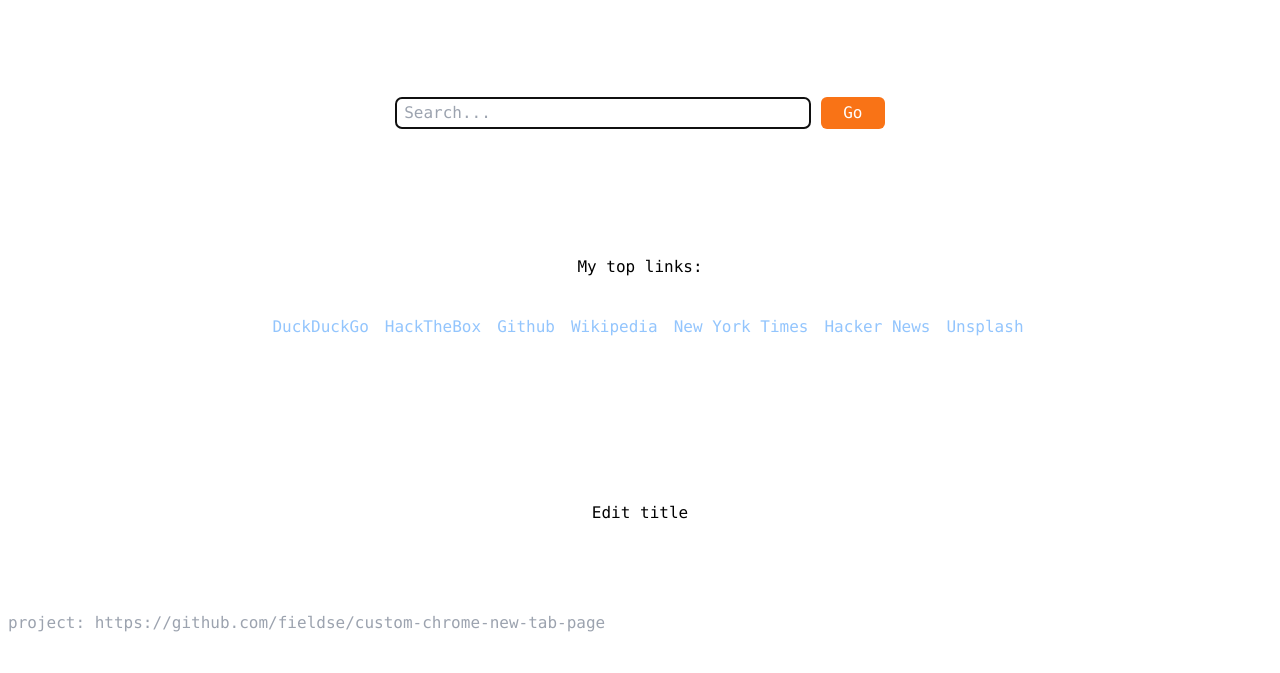
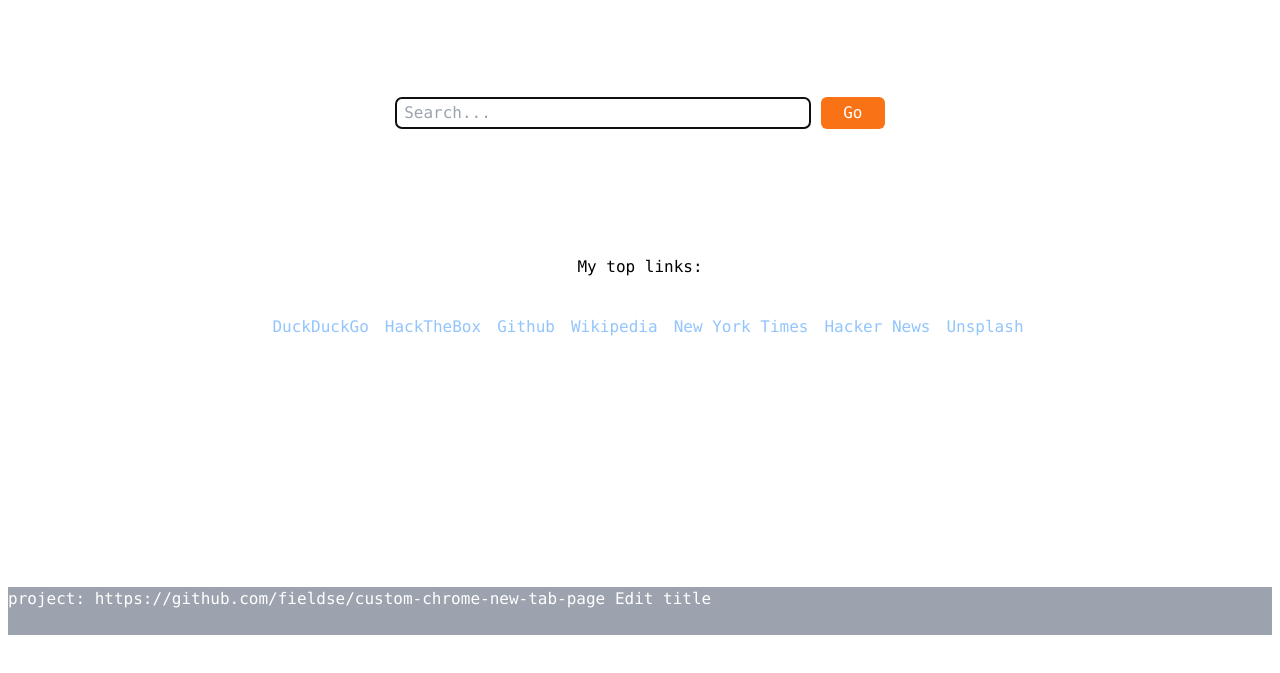
Before and after one commit to fieldse/custom-chrome-new-tab-page, a browser extension: page src/index.html in a window 1280 px wide. Shown: the part 159-832 px from the top of the page. Drawn offline with nearby package versions, Linux system fonts and the light colour scheme; files that its build step writes are made by us from their sources.

Commit message:
fix toggle styles

```diff
--- a/src/index.html
+++ b/src/index.html
@@ -76,8 +76,6 @@
 
       <!-- Edit title form -->
       <div class="text-center my-16">
-        <!-- toggle the title form visibility  -->
-        <button id="btn-toggle-editor">Edit title</button>
         <div id="title-editor-form" class="hidden">
           <label for="titleInput">Set page title</label>
           <input
@@ -96,13 +94,14 @@
         </div>
       </div>
 
-      <footer>
-        <span class="text-center text-small text-gray-400"
-          >project:
-          <a href="https://github.com/fieldse/custom-chrome-new-tab-page"
-            >https://github.com/fieldse/custom-chrome-new-tab-page</a
-          ></span
-        >
+      <footer class="h-12 text-white text-small bg-gray-400 justify-between">
+        <span class="text-center">
+          project:
+          <a href="https://github.com/fieldse/custom-chrome-new-tab-page">
+            https://github.com/fieldse/custom-chrome-new-tab-page
+          </a>
+        </span>
+        <button id="btn-toggle-editor">Edit title</button>
       </footer>
     </div>
     <script src="./js/options-storage.js"></script>
```
Also changed, not shown: dist/css/style.css, dist/index.html.
